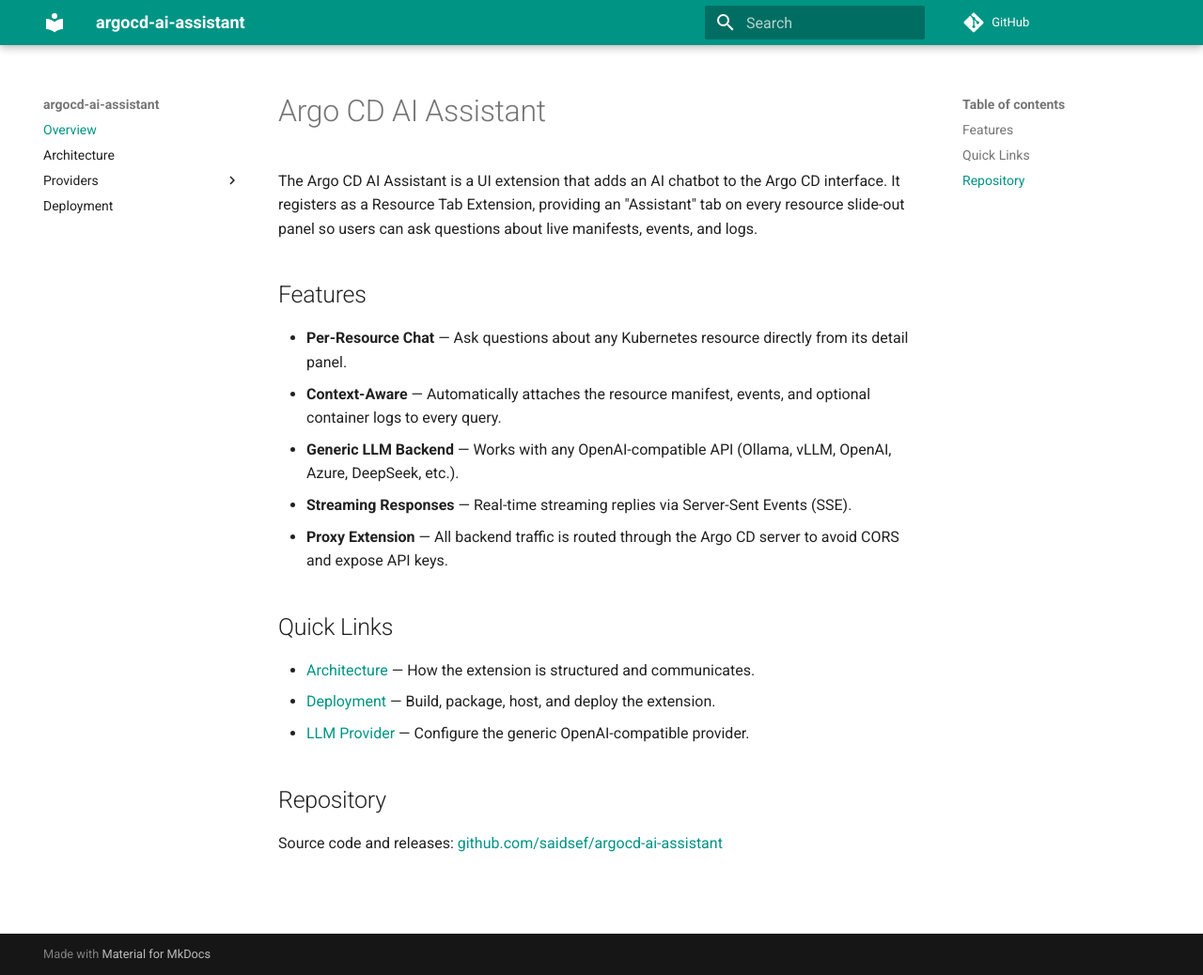
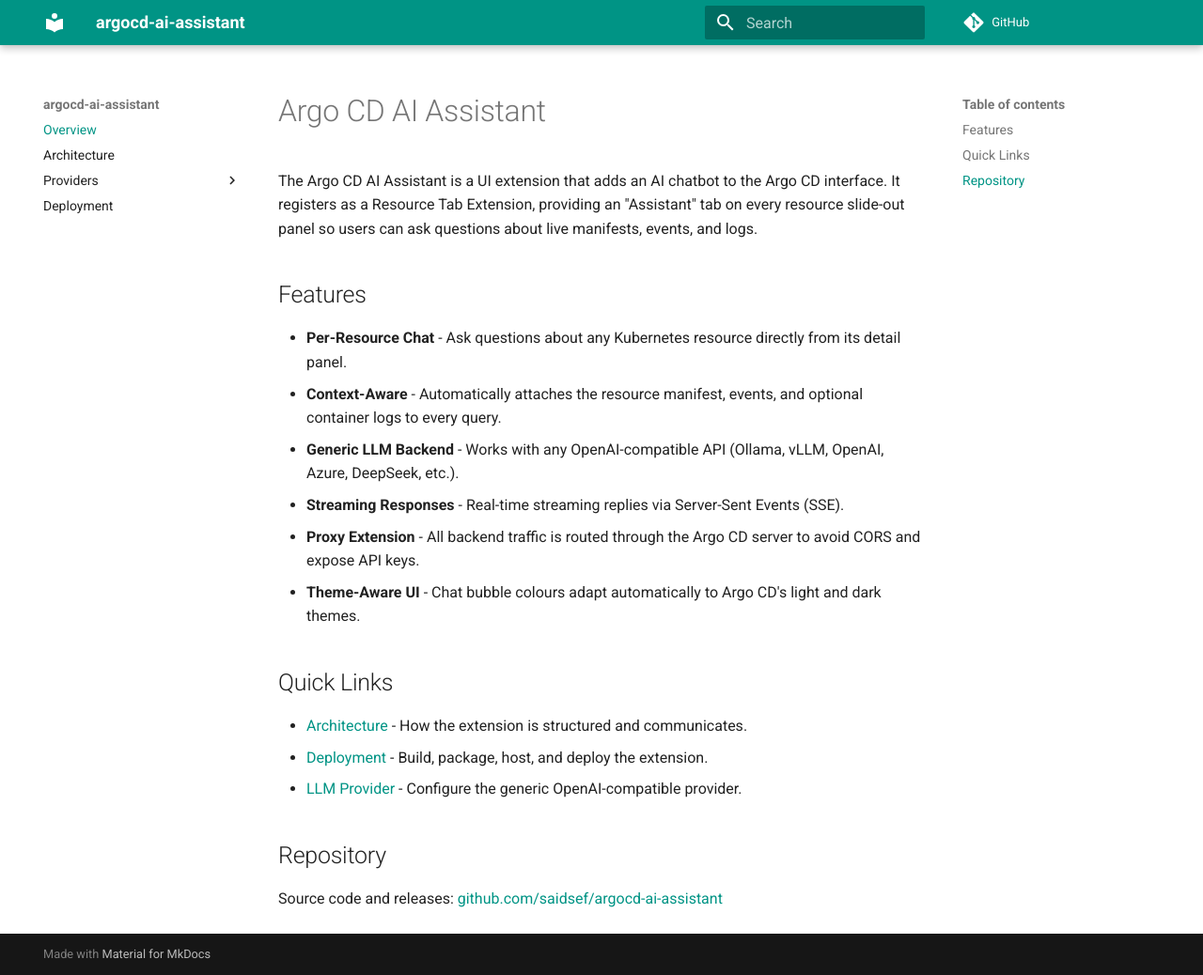
Before and after one commit to saidsef/argocd-ai-assistant, an MkDocs documentation site: the page built from docs/index.md, in a window 1280 px wide and 1038 px high. Shown: the whole window at 94% size. Built offline with MkDocs 1.6.1 and Material for MkDocs 9.7.7, drawn with Linux system fonts in a browser that asks for light colours; comment, search, counter and statistics services are not loaded.

Commit message:
docs: update docs and replace em-dashes with hyphens (#30)
* feat(ui): add theme-aware bubble colours and tighten markdown spacing

Remove hardcoded inline bubble colours from CHAT_STYLES so the
library defaults no longer override our CSS. Add className to
MarkedWrapper for scoped targeting.

CSS now drives bubble colours with !important to win over
react-chatbotify inline styles. Light and dark mode palettes
match Argo CD's theme classes:
- Light bot: warm grey (#EFF2F5) on near-black text
- Dark bot: charcoal (#2E3238) on light text
- User bubbles keep the existing teal

Reset markdown element margins (p, ul, ol, pre, h1-h6) inside
bot bubbles to 0.3em so paragraphs no longer create large gaps.

* refactor(css): deduplicate selectors and document !important usage

Replace duplicated #chatbot-resource / #chatbot-system selectors with
:is() to cut the stylesheet from ~120 lines to ~30 lines. This drops
the bundled CSS from 5.7 KiB to 3.5 KiB.

Add comments explaining:
- Why !important is needed (react-chatbotify inline styles)
- The body.theme-dark dependency on Argo CD's class name

Also include hr in the markdown margin reset.

* docs: update docs and replace em-dashes with hyphens

- Replace all em-dashes (—) with single hyphens (-) across docs and README
- Add Theme-Aware UI to the features list in docs/index.md
- Add local preview instructions to README.md Development section

```diff
--- a/docs/index.md
+++ b/docs/index.md
@@ -4,17 +4,18 @@
 
 ## Features
 
-- **Per-Resource Chat** — Ask questions about any Kubernetes resource directly from its detail panel.
-- **Context-Aware** — Automatically attaches the resource manifest, events, and optional container logs to every query.
-- **Generic LLM Backend** — Works with any OpenAI-compatible API (Ollama, vLLM, OpenAI, Azure, DeepSeek, etc.).
-- **Streaming Responses** — Real-time streaming replies via Server-Sent Events (SSE).
-- **Proxy Extension** — All backend traffic is routed through the Argo CD server to avoid CORS and expose API keys.
+- **Per-Resource Chat** - Ask questions about any Kubernetes resource directly from its detail panel.
+- **Context-Aware** - Automatically attaches the resource manifest, events, and optional container logs to every query.
+- **Generic LLM Backend** - Works with any OpenAI-compatible API (Ollama, vLLM, OpenAI, Azure, DeepSeek, etc.).
+- **Streaming Responses** - Real-time streaming replies via Server-Sent Events (SSE).
+- **Proxy Extension** - All backend traffic is routed through the Argo CD server to avoid CORS and expose API keys.
+- **Theme-Aware UI** - Chat bubble colours adapt automatically to Argo CD's light and dark themes.
 
 ## Quick Links
 
-- [Architecture](architecture.md) — How the extension is structured and communicates.
-- [Deployment](deployment.md) — Build, package, host, and deploy the extension.
-- [LLM Provider](providers/llm.md) — Configure the generic OpenAI-compatible provider.
+- [Architecture](architecture.md) - How the extension is structured and communicates.
+- [Deployment](deployment.md) - Build, package, host, and deploy the extension.
+- [LLM Provider](providers/llm.md) - Configure the generic OpenAI-compatible provider.
 
 ## Repository
 
```
Also changed, not shown: README.md (+13 -4 lines), docs/architecture.md (+1 -1 lines), docs/deployment.md (+1 -1 lines), docs/providers/llm.md (+5 -5 lines).
